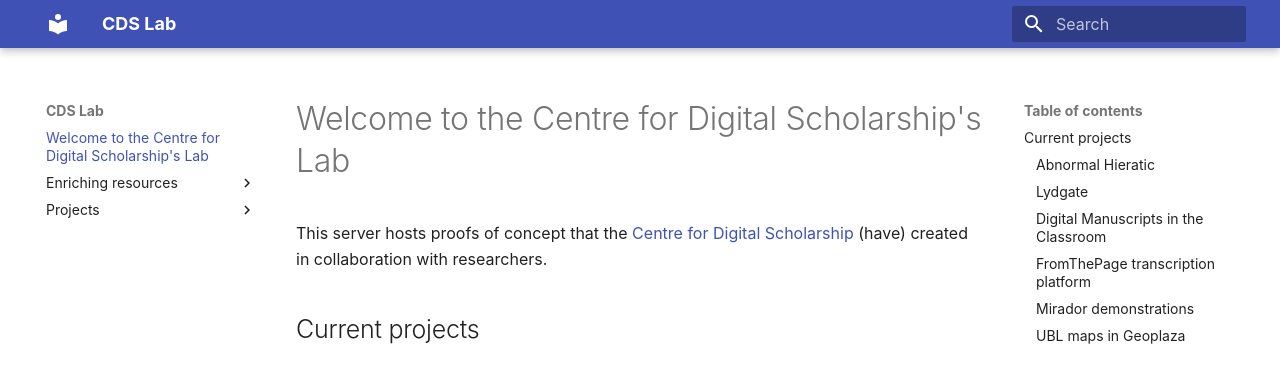
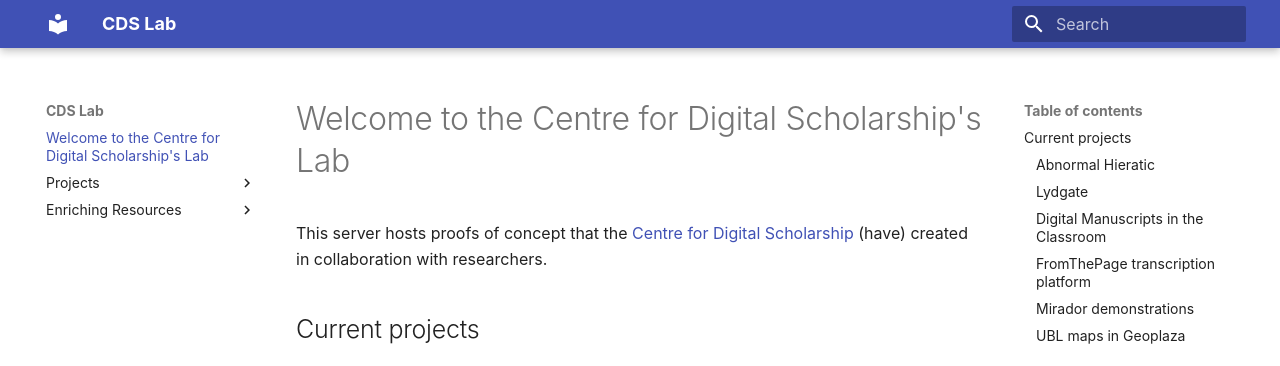
Before and after one commit to LeidenUniversityLibrary/cds-lab-homepage, an MkDocs documentation site: the page built from docs/index.md, in a window 1280 px wide. Shown: the top 366 px of the page. Built offline with MkDocs 1.6.1 and Material for MkDocs 9.7.7, drawn with Linux system fonts in a browser that asks for light colours; part of the change alters nothing that is shown.

```diff
--- a/mkdocs.yml
+++ b/mkdocs.yml
@@ -14,3 +14,16 @@ markdown_extensions:
       permalink: true
       baselevel: 2
   - footnotes
+
+nav:
+  - 'index.md'
+  - 'Projects':
+    - 'projects/french-manuscripts.md'
+  - 'Enriching Resources':
+    - 'enriching-resources/index.md'
+    - 'enriching-resources/policy-framework.md'
+    - 'enriching-resources/policy-text.md'
+    - 'enriching-resources/policy-images.md'
+    - 'enriching-resources/policy-av.md'
+    - 'enriching-resources/cookbook.md'
+    - 'enriching-resources/enrichment.md'
```
